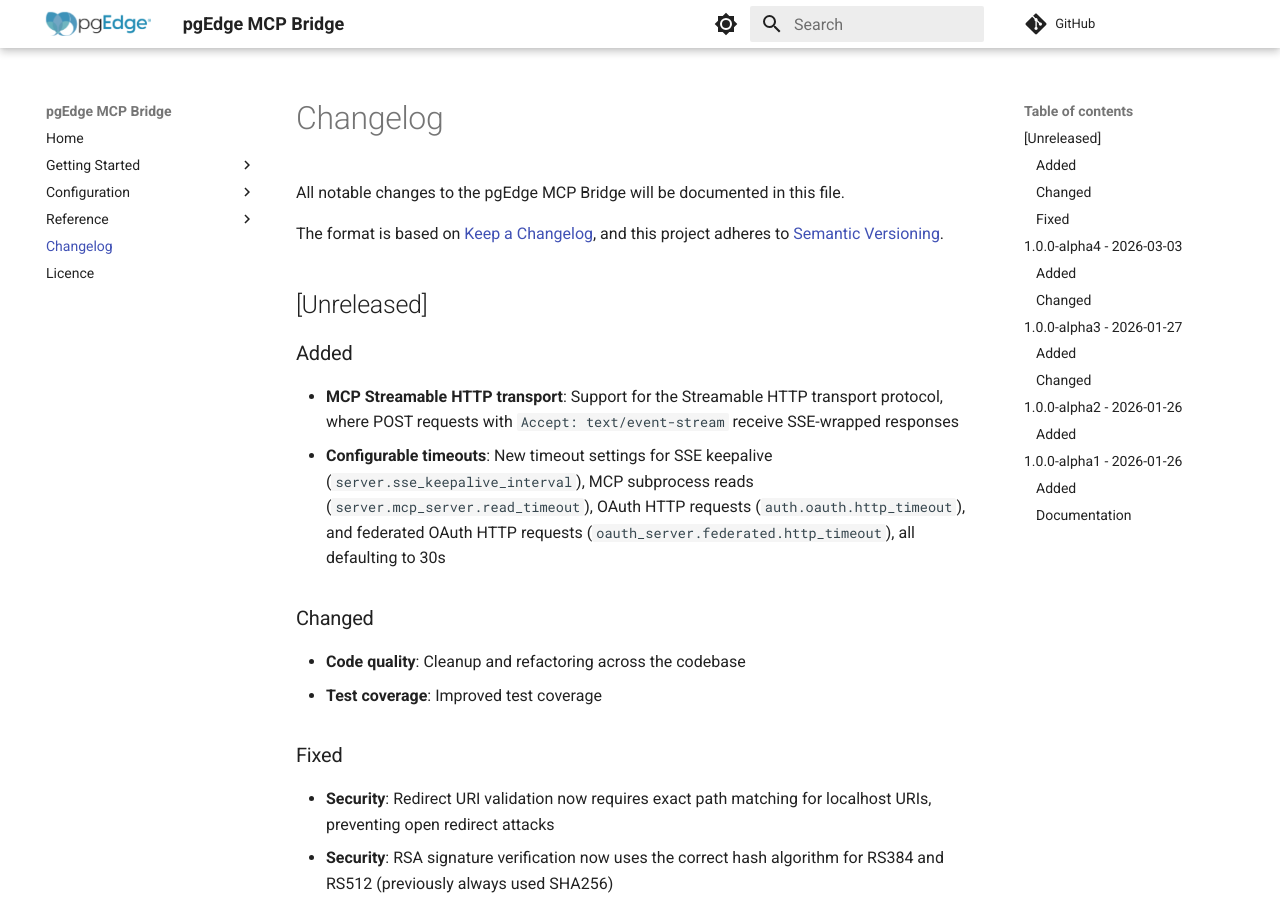
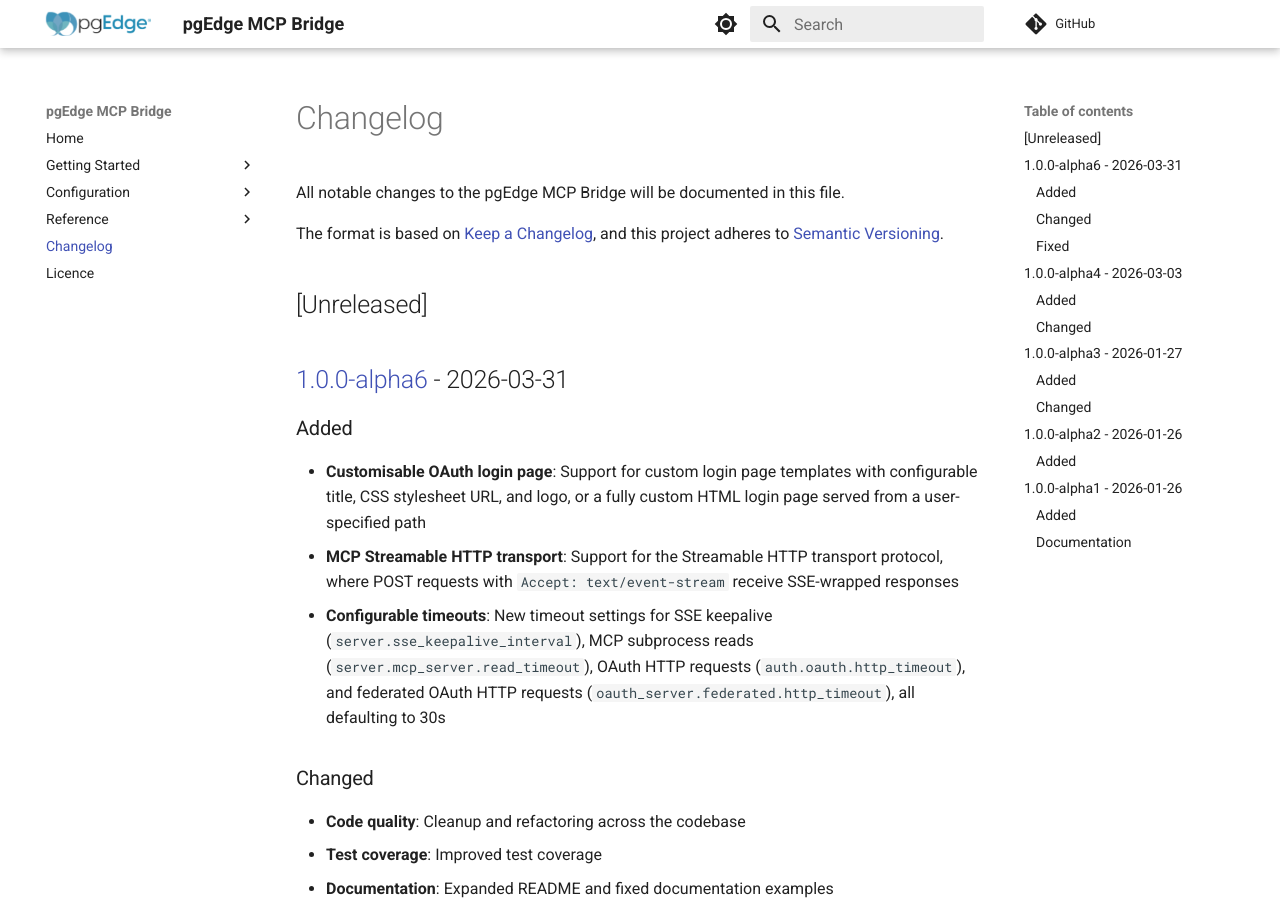
Before and after one commit to pgEdge/pgedge-mcp-bridge, an MkDocs documentation site: the page built from docs/CHANGELOG.md, in a window 1280 px wide and 900 px high. Built offline with MkDocs 1.6.1 and Material for MkDocs 9.7.7, drawn with Linux system fonts in a browser that asks for light colours; comment, search, counter and statistics services are not loaded.

Commit message:
Release version 1.0.0-alpha6
- Update changelog with release notes for 1.0.0-alpha6
- Customisable OAuth login page, MCP Streamable HTTP transport, configurable timeouts
- Multiple security and reliability fixes

Release-Date: 2026-03-31

```diff
--- a/docs/CHANGELOG.md
+++ b/docs/CHANGELOG.md
@@ -7,8 +7,11 @@ and this project adheres to [Semantic Versioning](https://semver.org/spec/v2.0.0
 
 ## [Unreleased]
 
+## [1.0.0-alpha6] - 2026-03-31
+
 ### Added
 
+- **Customisable OAuth login page**: Support for custom login page templates with configurable title, CSS stylesheet URL, and logo, or a fully custom HTML login page served from a user-specified path
 - **MCP Streamable HTTP transport**: Support for the Streamable HTTP transport protocol, where POST requests with `Accept: text/event-stream` receive SSE-wrapped responses
 - **Configurable timeouts**: New timeout settings for SSE keepalive (`server.sse_keepalive_interval`), MCP subprocess reads (`server.mcp_server.read_timeout`), OAuth HTTP requests (`auth.oauth.http_timeout`), and federated OAuth HTTP requests (`oauth_server.federated.http_timeout`), all defaulting to 30s
 
@@ -16,6 +19,7 @@ and this project adheres to [Semantic Versioning](https://semver.org/spec/v2.0.0
 
 - **Code quality**: Cleanup and refactoring across the codebase
 - **Test coverage**: Improved test coverage
+- **Documentation**: Expanded README and fixed documentation examples
 
 ### Fixed
 
@@ -28,6 +32,8 @@ and this project adheres to [Semantic Versioning](https://semver.org/spec/v2.0.0
 - **Reliability**: Authorization code and refresh token deletion errors are now logged instead of silently discarded
 - **Reliability**: Federated authorization handler cleanup goroutine now properly shuts down on Close()
 - **TLS**: A warning is now logged when `insecure_skip_verify` is enabled
+
+[1.0.0-alpha6]: https://github.com/pgEdge/pgedge-mcp-bridge/releases/tag/v1.0.0-alpha6
 
 ## [1.0.0-alpha4] - 2026-03-03
 
```
